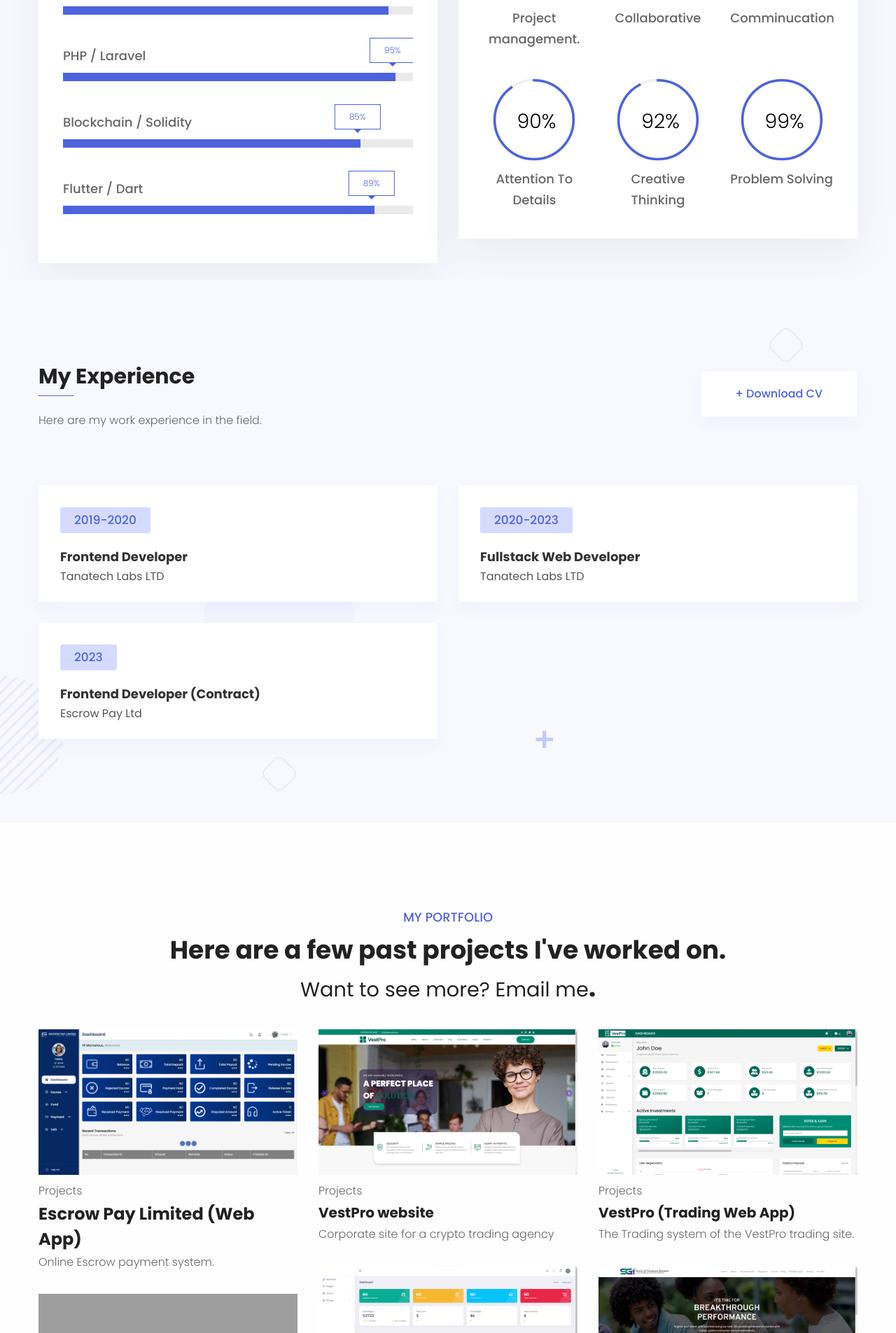
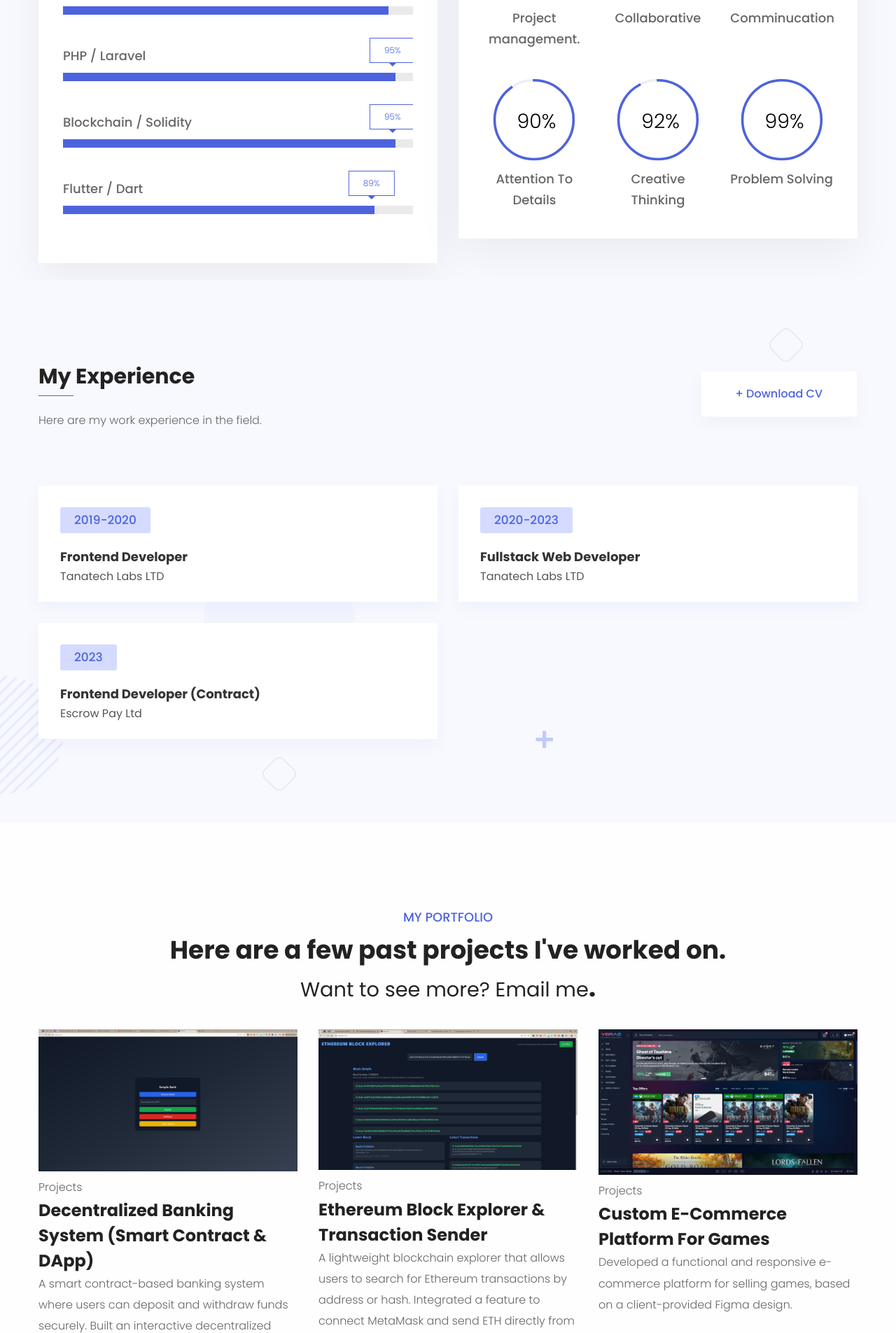
Before and after one commit to fidelity2851/francode.dev, a PHP site: page / in a window 1280 px wide. Shown: the part 2908-4813 px from the top of the page at 70% size. Run offline with PHP 8.4, Linux system fonts and the light colour scheme; grey boxes are pictures that could not be loaded.

Commit message:
Added more portfolio

```diff
--- a/index.php
+++ b/index.php
@@ -43,7 +43,7 @@
 <body>
 
     <!-- preloader -->
-    <div id="preloader" class="preloader">
+    <!-- <div id="preloader" class="preloader">
         <div class="animation-preloader">
             <div class="spinner"></div>
             <div class="txt-loading">
@@ -90,7 +90,7 @@
                 </div>
             </div>
         </div>
-    </div>
+    </div> -->
 
     <header class="header-section header-style-1">
         <div class="container">
@@ -358,10 +358,10 @@
                             <p>Blockchain / Solidity</p>
                             <div class="barfiller progress-bar" id='bar4'>
                                 <div class="tipWrap wow fadeInLeft" data-wow-duration="2s" data-wow-delay=".4s">
-                                    <span class="tip">85%</span>
+                                    <span class="tip">95%</span>
                                 </div>
                                 <span class="fill wow fadeInLeft" data-wow-duration="2s" data-wow-delay=".4s"
-                                    data-percentage="85"></span>
+                                    data-percentage="95"></span>
                             </div>
                         </div>
 
@@ -493,6 +493,51 @@
                 </div>
             </div> -->
             <div class="row grid p-0">
+                <div class="col-lg-4 col-md-6 col-12 grid-item projects">
+                    <div class="single-portfolio-item">
+                        <a href="assets/img/portfolio/bank.png" class="popup-gallery">
+                            <img class="img-fluid" src="assets/img/portfolio/bank.png" alt="">
+                            <span class="zoom-icon">+</span>
+                        </a>
+                    </div>
+                    <p class="mt-2">Projects</p>
+                    <a href="#">
+                        <h3 class="">Decentralized Banking System (Smart Contract & DApp)</h3>
+                    </a>
+                    <p class="">
+                        A smart contract-based banking system where users can deposit and withdraw funds securely. Built an interactive decentralized application (DApp) to interact with the contract seamlessly.
+                    </p>
+                </div>
+                <div class="col-lg-4 col-md-6 col-12 grid-item projects">
+                    <div class="single-portfolio-item">
+                        <a href="assets/img/portfolio/ebe1.png" class="popup-gallery">
+                            <img class="img-fluid" src="assets/img/portfolio/ebe1.png" alt="">
+                            <span class="zoom-icon">+</span>
+                        </a>
+                    </div>
+                    <p class="mt-2">Projects</p>
+                    <a href="#">
+                        <h3 class="">Ethereum Block Explorer & Transaction Sender</h3>
+                    </a>
+                    <p class="">
+                        A lightweight blockchain explorer that allows users to search for Ethereum transactions by address or hash. Integrated a feature to connect MetaMask and send ETH directly from the interface.
+                    </p>
+                </div>
+                <div class="col-lg-4 col-md-6 col-12 grid-item projects">
+                    <div class="single-portfolio-item">
+                        <a href="assets/img/portfolio/vbrae.png" class="popup-gallery">
+                            <img class="img-fluid" src="assets/img/portfolio/vbrae.png" alt="">
+                            <span class="zoom-icon">+</span>
+                        </a>
+                    </div>
+                    <p class="mt-2">Projects</p>
+                    <a href="#">
+                        <h3 class="">Custom E-Commerce Platform For Games</h3>
+                    </a>
+                    <p class="">
+                        Developed a functional and responsive e-commerce platform for selling games, based on a client-provided Figma design.
+                    </p>
+                </div>
                 <div class="col-lg-4 col-md-6 col-12 grid-item projects">
                     <div class="single-portfolio-item">
                         <a href="assets/img/portfolio/escrow_pay1.png" class="popup-gallery">
@@ -795,15 +840,15 @@
                 </div>
                 <div class="col-12 col-lg-7 offset-lg-1">
                     <!-- <?php
-                    if (isset($good)) {
-                        ?>
+                            if (isset($good)) {
+                            ?>
                         <div class="alert alert-success alert-dismissible fade show" role="alert">
                             <strong>successfully!</strong>
                             <?php echo ($good) ?>.
                             <button type="button" class="btn-close" data-bs-dismiss="alert" aria-label="Close"></button>
                         </div>
                         <?php
-                    } elseif (isset($bad)) {
+                            } elseif (isset($bad)) {
                         ?>
                         <div class="alert alert-danger alert-dismissible fade show" role="alert">
                             <strong>Sorry!</strong>
@@ -811,8 +856,8 @@
                             <button type="button" class="btn-close" data-bs-dismiss="alert" aria-label="Close"></button>
                         </div>
                         <?php
-                    }
-                    ?> -->
+                            }
+                        ?> -->
                     <div class="contact-form-wraper">
                         <form onsubmit="event.preventDefault(); sendMail()" method="post" class="row">
                             <div class="col-md-6 col-12">
@@ -894,12 +939,12 @@
             };
 
             emailjs.send('service_yhb2kmo', 'template_fl70llp', templateParams, 'YV09jYiBBgEo6x5SV')
-                .then(function (response) {
+                .then(function(response) {
                     alert('Mail sent Successfully, Will get back to you.')
                     document.getElementById("from_name").value = '';
                     document.getElementById("reply_to").value = '';
                     document.getElementById("message").value = '';
-                }, function (error) {
+                }, function(error) {
                     console.log('FAILED...', error);
                 });
 
```
Also changed, not shown: assets/img/portfolio/bank.png (added), assets/img/portfolio/ebe1.png (added), assets/img/portfolio/ebe2.png (added), assets/img/portfolio/tranfer.png (added), assets/img/portfolio/vbrae.png (added).
